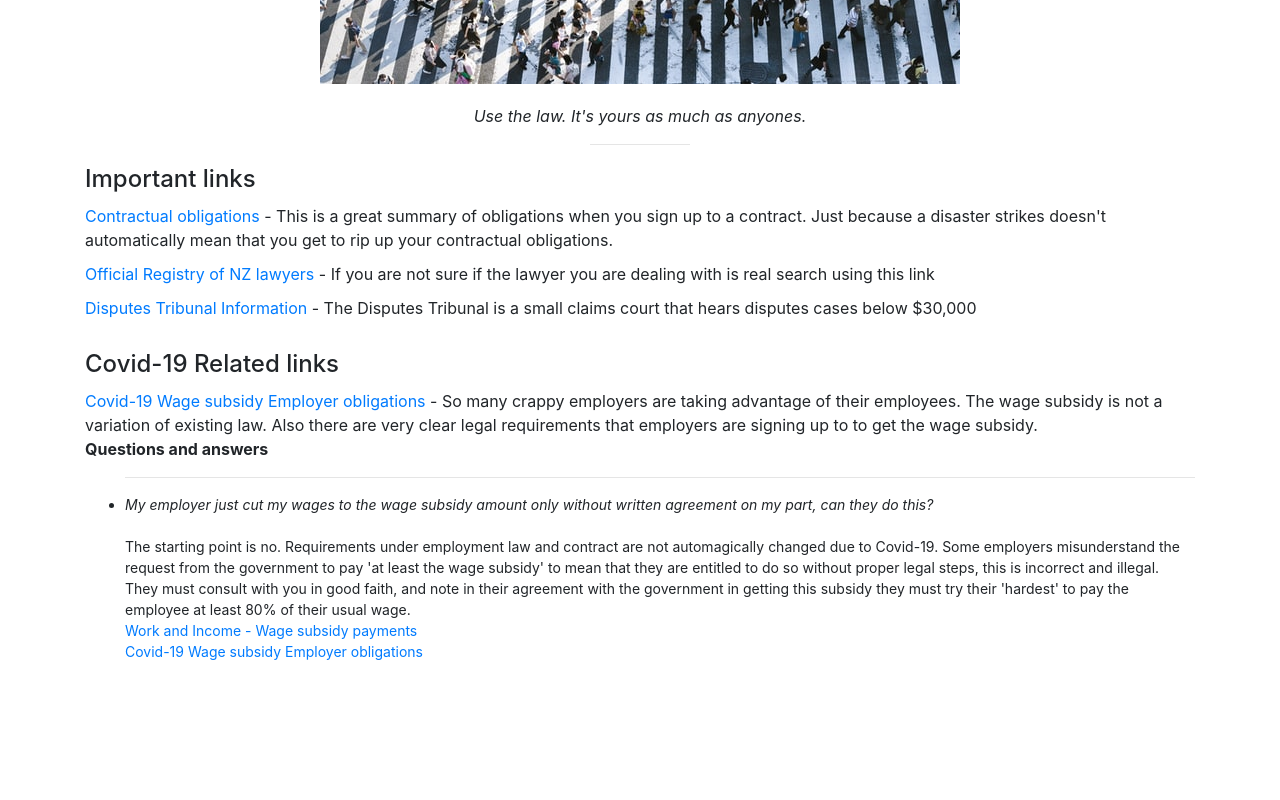
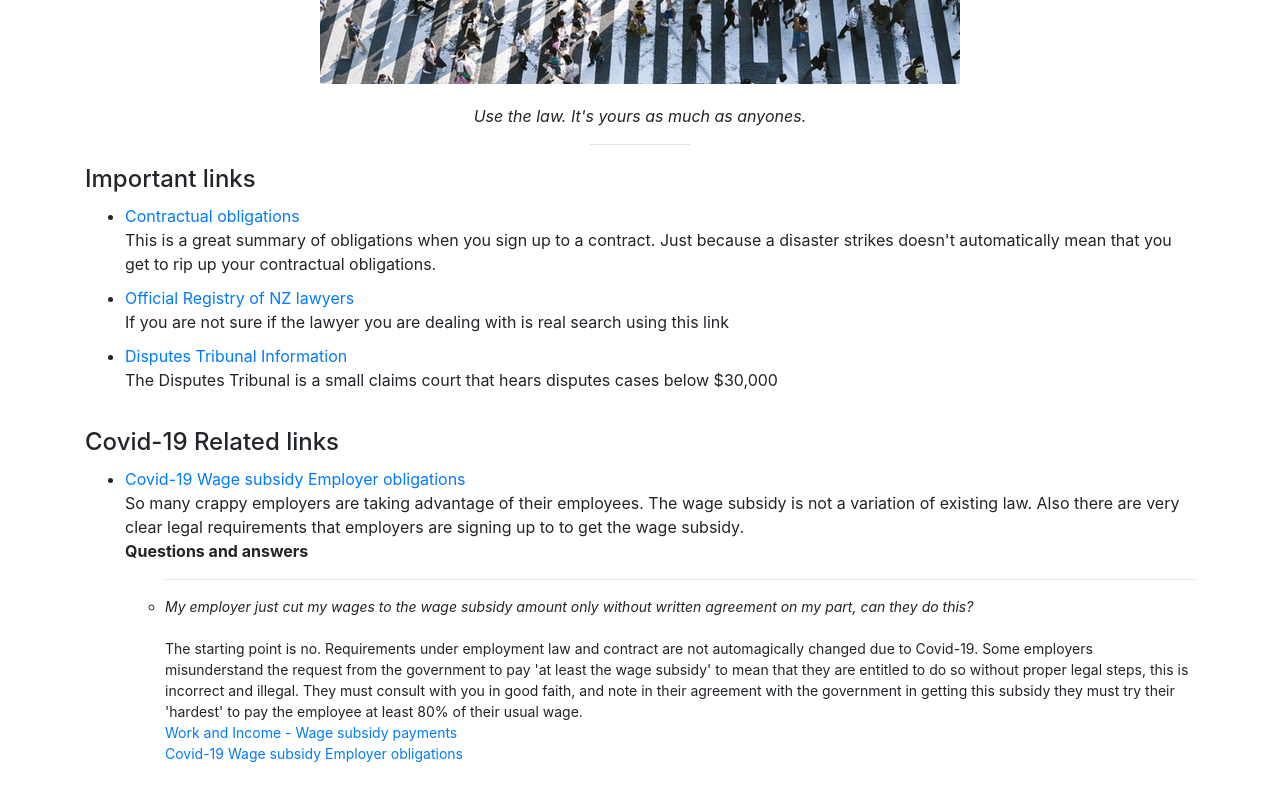
Before and after one commit to jwwnz/pleb, a React (Create React App) app: page / in a window 1280 px wide. Shown: the part 439-1239 px from the top of the page. Before the commit the page ends 1137 px from the top, so only its background shows below. Built offline with nearby package versions, Linux system fonts and the light colour scheme.

Commit message:
Formatting to ul

```diff
--- a/src/pages/HomePage.tsx
+++ b/src/pages/HomePage.tsx
@@ -106,26 +106,31 @@ function HomePage() {
 				<Row style={rowStyle}>
 					<Col>
 						<h4>Important links</h4>
+						<ul>
 							{legalLinks
 								.filter(({ category }) => category !== "Covid-19")
 								.map(
 									({ name, link, description, hidden }) =>
 										!hidden && (
-										<div style={paragraphStyle}>
-											<a href={link}>{name}</a> - <span>{description}</span>
-										</div>
+											<li style={paragraphStyle}>
+												<a href={link}>{name}</a>
+												<div>{description}</div>
+											</li>
 										)
 								)}
+						</ul>
 					</Col>
 				</Row>
 				<Row style={rowStyle}>
 					<Col>
 						<h4>Covid-19 Related links</h4>
+						<ul>
 							{legalLinks
 								.filter(({ category }) => category === "Covid-19")
 								.map(({ name, link, description, questionsAndAnswers }) => (
-								<div style={paragraphStyle}>
-									<a href={link}>{name}</a> - <span>{description}</span>
+									<li style={paragraphStyle}>
+										<a href={link}>{name}</a>
+										<div>{description}</div>
 										{questionsAndAnswers && (
 											<div>
 												<div style={{ fontWeight: "bold" }}>
@@ -134,7 +139,9 @@ function HomePage() {
 												<ul>
 													{questionsAndAnswers.map(
 														({ question, answer, sources }) => (
-														<li style={{ textAlign: "left", fontSize: "14px" }}>
+															<li
+																style={{ textAlign: "left", fontSize: "14px" }}
+															>
 																<hr />
 																<div style={{ fontStyle: "italic" }}>
 																	{question}
@@ -153,8 +160,9 @@ function HomePage() {
 												</ul>
 											</div>
 										)}
-								</div>
+									</li>
 								))}
+						</ul>
 					</Col>
 				</Row>
 			</Container>
```
Lines whose indentation alone changed are shown as unchanged.
